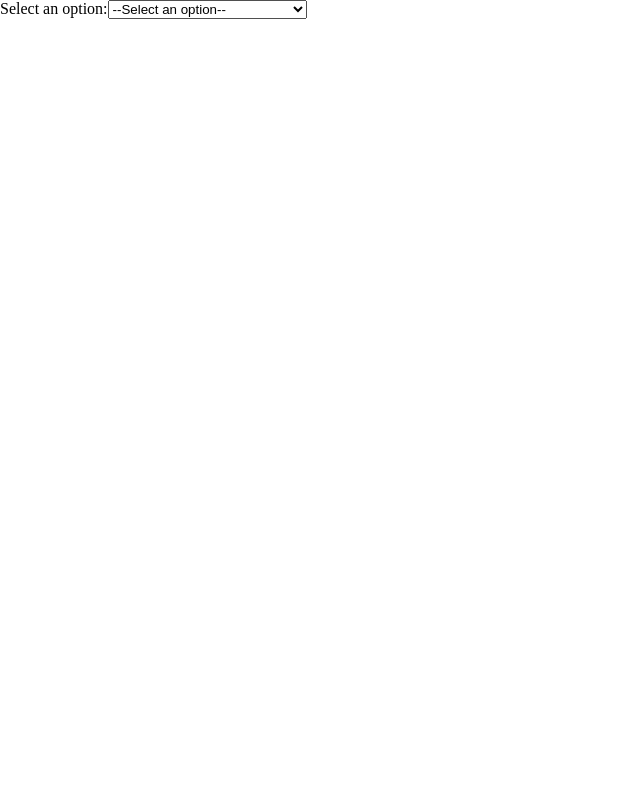
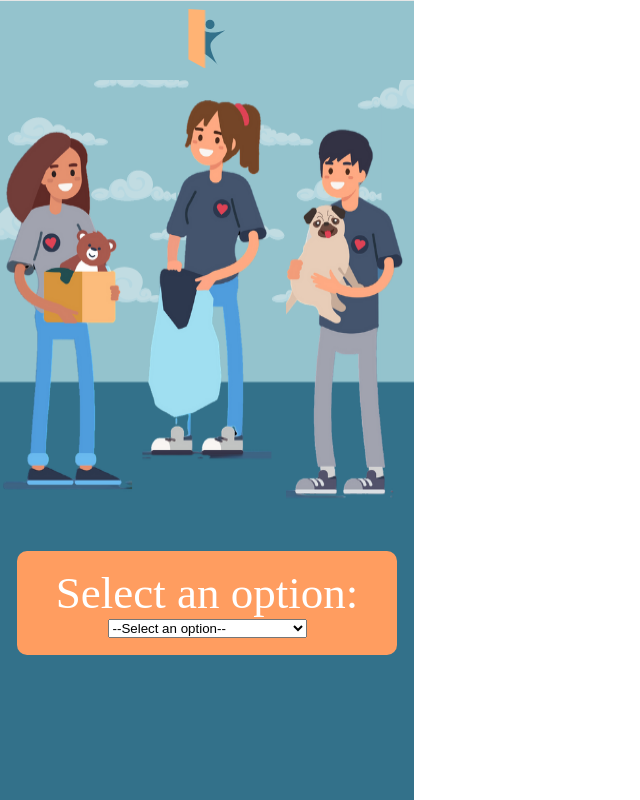
Before and after one commit to kcameron37/MDIA2019-project, a Next.js app: page /support in a window 1280 px wide. Shown: the top 800 px of the page, without its empty margins (0-640 px from the left). Built offline with nearby package versions, Linux system fonts and the light colour scheme; a web font is replaced by a local one.

Commit message:
styled support page

```diff
--- a/pages/support.js
+++ b/pages/support.js
@@ -1,12 +1,17 @@
 import Link from 'next/link';
+import Head from 'next/head';
+import Header from '@/components/Header';
+import Image from 'next/image';
 import { useState } from 'react';
+import styles from 'styles/support.module.css'
 
 const MinorYoungAdultAssistance = () => (
   <>
+    <div className={styles.text}>
       <h2>Covenant House Youth Crisis Program</h2>
       <p>Phone Number: 1-877-685-7474</p>
       <p>Address: 1280 Seymour St, Vancouver, BC V6B 3N9</p>
-    <p>Description: At Covenant House’s Crisis Program, we welcome young people, aged 16 to 24, who are at risk of, or are experiencing, homelessness. Our first priority is to meet young people’s basic needs, a safe space to sleep, nutritious food, warm clothing, and showers.</p>
+      <p>Description: At Covenant House's Crisis Program, we welcome young people, aged 16 to 24, who are at risk of, or are experiencing, homelessness. Our first priority is to meet young people’s basic needs, a safe space to sleep, nutritious food, warm clothing, and showers.</p>
       <p><Link href="https://www.covenanthousebc.org/programs-services/housing/crisis-program/"><p>Click here to learn more</p></Link></p>
 
       <h2>Directions Youth Haven</h2>
@@ -14,12 +19,13 @@ const MinorYoungAdultAssistance = () => (
       <p>Address: 1138 Burrard Street, Vancouver, BC V6Z 1Y7</p>
       <p>Description: A low-barrier, temporary emergency residential program providing five beds for Vancouver youth ages 16 to 19 of all genders and orientations who are street involved and need a safe space to stay.</p>
       <p><Link href="https://vancouver.pathwaysbc.ca/programs/555"><p>Click here to learn more</p></Link></p>
-
+    </div>
   </>
 );
 
 const IncomeSupport = () => (
   <>
+    <div className={styles.text}>
       <h2>BC Income Assistance Application</h2>
       <p>Phone Number: 1-866-866-0800</p>
       <p>Address: 180 Main St Vancouver BC V6A 3V5</p>
@@ -31,12 +37,13 @@ const IncomeSupport = () => (
       <p>Address: 609 Helmcken Street, Vancouver, BC V6B 5R1</p>
       <p>Description: The Gathering Place Community Centre offers programs and services to the Downtown South community. We primarily serve vulnerable populations, including people on lower income, people with disabilities, seniors, people of diverse ethnic backgrounds, the LGBTQ community, youth, and people who are homeless.</p>
       <p><Link href="https://vancouver.ca/parks-recreation-culture/gathering-place-location.aspx"><p>Click here to learn more</p></Link></p>
-
+    </div>
   </>
 );
 
 const LowIncomeHousing = () => (
   <>
+    <div className={styles.text}>
       <h2>Lookout Housing and Health Society</h2>
       <p>Phone Number: 604-255-0340</p>
       <p>Address: 544 Columbia Street, New Westminster, B.C., V3L 1B1</p>
@@ -48,12 +55,13 @@ const LowIncomeHousing = () => (
       <p>Address: 555 Homer Street, Vancouver</p>
       <p>Description: We provide a clean, safe, secure, and comfortable accommodation for those who have come down on hard times.</p>
       <p><Link href="https://belkinhousesa.ca/"><p>Click here to learn more</p></Link></p>
-
+    </div>
   </>
 );
 
 const LowIncomeFoodSupport = () => (
   <>
+    <div className={styles.text}>
       <h2>Greater Vancouver Food Bank</h2>
      <p>Phone Number: 604-876-3601</p>
       <p>Address: 8345 Winston Street Burnaby, BC V5A 2H3</p>
@@ -65,7 +73,7 @@ const LowIncomeFoodSupport = () => (
       <p>Address: 59 Powell St, Vancouver, BC V6A 1E9</p>
       <p>Description: The Dugout provides a community living room where people can spend time off the streets.</p>
       <p><Link href="https://www.thedugout.org/our-programs"><p>Click here to learn more</p></Link></p>
-
+    </div>
   </>
 );
 
@@ -78,7 +86,21 @@ const Dropdown = () => {
 
   return (
     <>
-      <label htmlFor="options">Select an option:</label>
+      <Head>
+        <title>Results - Open Doors</title>
+        <meta name="description" content="Unlocking a better tomorrow" />
+        <meta name="viewport" content="width=device-width, initial-scale=1" />
+        <link rel="icon" href="/favicon.png" />
+      </Head>
+      <Header/>
+      <div className={styles.container}>
+        <Image
+          src="/images/homepage-small.png"
+          width={414}
+          height={530}
+        />
+        <div className={styles.dropdown}>
+          <label className={styles.title} htmlFor="options">Select an option:</label>
           <select id="options" onChange={handleOptionChange}>
             <option value="">--Select an option--</option>
             <option value="minor-young-adult-assistance">Minor/Young Adult Assistance</option>
@@ -90,6 +112,9 @@ const Dropdown = () => {
           {selectedOption === 'income-support' && <IncomeSupport />}
           {selectedOption === 'low-income-housing' && <LowIncomeHousing />}
           {selectedOption === 'low-income-food-support' && <LowIncomeFoodSupport />}
+        </div>
+
+      </div>
     </>
   );
 };
--- /dev/null
+++ b/styles/support.module.css
@@ -0,0 +1,22 @@
+.container {
+    background-color: var(--ternary-color);
+    min-height: 1000px;
+}
+
+.title {
+    font-size: 45px;
+}
+.dropdown {
+    background-color: var(--primary-color);
+    display: flex;
+    flex-direction: column;
+    align-items: center;
+    margin: 4%;
+    padding: 4%;
+    color: white;
+    border-radius: 10px;
+}
+
+.text {
+    padding: 4%;
+}
```
Lines whose indentation alone changed are shown as unchanged.
